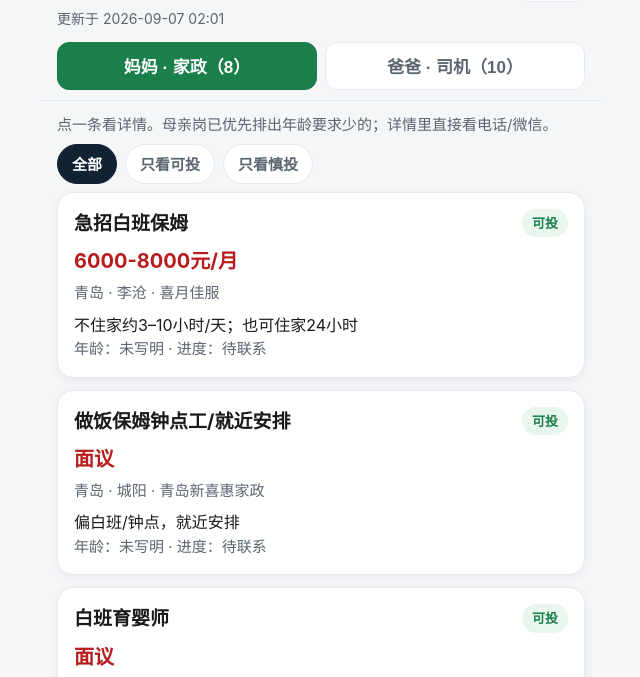
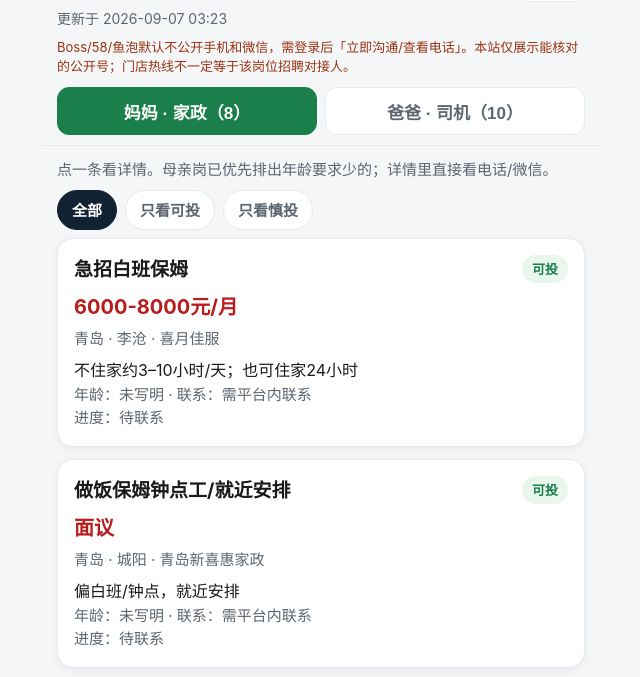
Before and after one commit to sanseng33/stuff-for-parent, a plain HTML site: page index.html in a window 1280 px wide. Shown: the part 60-737 px from the top of the page, without its empty margins (319-959 px from the left). Drawn offline with Linux system fonts and the light colour scheme.

Commit message:
fix: 标注联系方式可靠度，清理误导性公开电话

```diff
--- a/css/app.css
+++ b/css/app.css
@@ -149,3 +149,7 @@ h1 { margin: 0; font-size: 24px; font-weight: 700; letter-spacing: 0.02em; }
 .contact-title { font-size: 18px; font-weight: 700; margin-bottom: 10px; color: var(--primary); }
 .contact-row { padding: 8px 0; border-bottom: 1px solid #bbf7d0; }
 .contact-row:last-child { border-bottom: none; }
+
+.disclaimer { margin: 8px 0 0; color: #9a3412; font-size: 13px; line-height: 1.45; }
+.contact-warn { background: #fff7ed; border-color: #fdba74; }
+.contact-warn .contact-title { color: #c2410c; }
--- a/data/jobs.json
+++ b/data/jobs.json
@@ -1,5 +1,5 @@
 {
-  "updatedAt": "2026-09-07T10:01:46+08:00",
+  "updatedAt": "2026-09-07T11:23:43+08:00",
   "jobs": [
     {
       "id": "M01",
@@ -24,7 +24,11 @@
       "notes": "优先不住家",
       "wechat": "",
       "phoneAlt": "",
-      "ageFriendly": "优先"
+      "ageFriendly": "优先",
+      "contactReliability": "需平台内联系",
+      "contactNote": "公开页无电话/微信。2026-09-07 复查遇访问限制，请打开原链接登录确认是否仍招聘。",
+      "freshness": "2026-09-05采集；2026-09-07复查时 Boss 返回访问受限，未能确认是否仍在招",
+      "lastChecked": "2026-09-07"
     },
     {
       "id": "M02",
@@ -49,7 +53,11 @@
       "notes": "",
       "wechat": "",
       "phoneAlt": "",
-      "ageFriendly": "优先"
+      "ageFriendly": "优先",
+      "contactReliability": "需平台内联系",
+      "contactNote": "公开页无电话/微信。2026-09-07 复查遇访问限制，请打开原链接登录确认是否仍招聘。",
+      "freshness": "2026-09-05采集；2026-09-07复查时 Boss 返回访问受限，未能确认是否仍在招",
+      "lastChecked": "2026-09-07"
     },
     {
       "id": "M03",
@@ -65,8 +73,8 @@
       "schedule": "明确白班",
       "ageReq": "未写明",
       "contactName": "石经理/侯经理（安馨到家公开）",
-      "phone": "18669863178",
-      "phoneAlt": "17660670714",
+      "phone": "",
+      "phoneAlt": "",
       "contactHint": "公开门店电话；打时说明求职白班保姆，并确认是否同一主体",
       "url": "https://www.zhipin.com/job_detail/d2c1aa160b5c624a0nR-2d2-F1RX.html",
       "address": "黄岛",
@@ -74,7 +82,11 @@
       "status": "待联系",
       "notes": "若只做顾家不做育婴，沟通时说明",
       "wechat": "",
-      "ageFriendly": "优先"
+      "ageFriendly": "优先",
+      "contactReliability": "不可靠",
+      "contactNote": "号码来自网上「安馨到家」公开经理号，未证实等于该 Boss 岗位 HR。建议只用原网页立即沟通。",
+      "freshness": "2026-09-05采集",
+      "lastChecked": "2026-09-07"
     },
     {
       "id": "M04",
@@ -99,7 +111,11 @@
       "notes": "",
       "wechat": "",
       "phoneAlt": "",
-      "ageFriendly": "优先"
+      "ageFriendly": "优先",
+      "contactReliability": "需平台内联系",
+      "contactNote": "公开页无电话/微信。2026-09-07 复查遇访问限制，请打开原链接登录确认是否仍招聘。",
+      "freshness": "2026-09-05采集；2026-09-07复查时 Boss 返回访问受限，未能确认是否仍在招",
+      "lastChecked": "2026-09-07"
     },
     {
       "id": "M06",
@@ -124,7 +140,11 @@
       "notes": "",
       "wechat": "",
       "phoneAlt": "",
-      "ageFriendly": "优先"
+      "ageFriendly": "优先",
+      "contactReliability": "需平台内联系",
+      "contactNote": "公开页无电话/微信。2026-09-07 复查遇访问限制，请打开原链接登录确认是否仍招聘。",
+      "freshness": "2026-09-05采集；2026-09-07复查时 Boss 返回访问受限，未能确认是否仍在招",
+      "lastChecked": "2026-09-07"
     },
     {
       "id": "M07",
@@ -148,8 +168,12 @@
       "status": "待联系",
       "notes": "门店询单，不是单一职位",
       "wechat": "",
-      "phoneAlt": "",
-      "ageFriendly": "优先"
+      "phoneAlt": "18053200299",
+      "ageFriendly": "优先",
+      "contactReliability": "门店咨询热线",
+      "contactNote": "0532-80976000 为春宣咨询热线；另页可见 18053200299。非单一招聘岗位直连，且来源页很旧。",
+      "freshness": "来源页标注发布于2020-12-27，属门店长页非实时招聘帖",
+      "lastChecked": "2026-09-07"
     },
     {
       "id": "M05",
@@ -165,7 +189,7 @@
       "schedule": "明确钟点工",
       "ageReq": "部分订单写28–55岁，不符合「尽量不限年龄」",
       "contactName": "",
-      "phone": "4008861873",
+      "phone": "",
       "contactHint": "品牌服务热线；说明是求职不是加盟",
       "url": "https://www.zhipin.com/job_detail/5ca25c532da304a303193N21E1VT.html",
       "address": "吴中苏蠡路81号苏蠡商务大厦1501",
@@ -174,7 +198,11 @@
       "notes": " 因年龄限制降为慎投",
       "wechat": "",
       "phoneAlt": "",
-      "ageFriendly": "慎选"
+      "ageFriendly": "慎选",
+      "contactReliability": "不可靠",
+      "contactNote": "400 为品牌服务/加盟热线可能性大，不是岗位招聘专线。",
+      "freshness": "2026-09-05采集",
+      "lastChecked": "2026-09-07"
     },
     {
       "id": "M08",
@@ -199,7 +227,11 @@
       "notes": "招阿姨文案或写≤55，求职侧需确认年龄",
       "wechat": "",
       "phoneAlt": "",
-      "ageFriendly": "慎选"
+      "ageFriendly": "慎选",
+      "contactReliability": "需平台内联系",
+      "contactNote": "58 需登录或点查看电话；公开抓取常被验证码拦截。",
+      "freshness": "2026-09-05采集；2026-09-07复查遇验证码，未能确认是否仍在招",
+      "lastChecked": "2026-09-07"
     },
     {
       "id": "D01",
@@ -224,7 +256,11 @@
       "notes": "优先小车专职",
       "wechat": "",
       "phoneAlt": "",
-      "ageFriendly": "一般"
+      "ageFriendly": "一般",
+      "contactReliability": "需平台内联系",
+      "contactNote": "公开页无电话/微信。2026-09-07 复查遇访问限制，请打开原链接登录确认是否仍招聘。",
+      "freshness": "2026-09-05采集；2026-09-07复查时 Boss 返回访问受限，未能确认是否仍在招",
+      "lastChecked": "2026-09-07"
     },
     {
       "id": "D02",
@@ -249,7 +285,11 @@
       "notes": "",
       "wechat": "",
       "phoneAlt": "",
-      "ageFriendly": "一般"
+      "ageFriendly": "一般",
+      "contactReliability": "需平台内联系",
+      "contactNote": "公开页无电话/微信。2026-09-07 复查遇访问限制，请打开原链接登录确认是否仍招聘。",
+      "freshness": "2026-09-05采集；2026-09-07复查时 Boss 返回访问受限，未能确认是否仍在招",
+      "lastChecked": "2026-09-07"
     },
     {
       "id": "D03",
@@ -274,7 +314,11 @@
       "notes": "",
       "wechat": "",
       "phoneAlt": "",
-      "ageFriendly": "一般"
+      "ageFriendly": "一般",
+      "contactReliability": "需平台内联系",
+      "contactNote": "公开页无电话/微信。2026-09-07 复查遇访问限制，请打开原链接登录确认是否仍招聘。",
+      "freshness": "2026-09-05采集；2026-09-07复查时 Boss 返回访问受限，未能确认是否仍在招",
+      "lastChecked": "2026-09-07"
     },
     {
       "id": "D06",
@@ -299,7 +343,11 @@
       "notes": "灵活度高",
       "wechat": "",
       "phoneAlt": "",
-      "ageFriendly": "一般"
+      "ageFriendly": "一般",
+      "contactReliability": "需平台内联系",
+      "contactNote": "鱼泡公开页通常不显示手机，需登录后「打个电话/聊一聊」。",
+      "freshness": "2026-09-05采集；需登录鱼泡才能打个电话",
+      "lastChecked": "2026-09-07"
     },
     {
       "id": "D08",
@@ -324,7 +372,11 @@
       "notes": "",
       "wechat": "",
       "phoneAlt": "",
-      "ageFriendly": "一般"
+      "ageFriendly": "一般",
+      "contactReliability": "需平台内联系",
+      "contactNote": "鱼泡公开页通常不显示手机，需登录后「打个电话/聊一聊」。",
+      "freshness": "2026-09-05采集；需登录鱼泡才能打个电话",
+      "lastChecked": "2026-09-07"
     },
     {
       "id": "D10",
@@ -349,7 +401,11 @@
       "notes": "年龄写明覆盖55",
       "wechat": "",
       "phoneAlt": "",
-      "ageFriendly": "一般"
+      "ageFriendly": "一般",
+      "contactReliability": "需平台内联系",
+      "contactNote": "58 需登录或点查看电话；公开抓取常被验证码拦截。",
+      "freshness": "2026-09-05采集；2026-09-07复查遇验证码，未能确认是否仍在招",
+      "lastChecked": "2026-09-07"
     },
     {
       "id": "D11",
@@ -374,7 +430,11 @@
       "notes": "",
       "wechat": "",
       "phoneAlt": "",
-      "ageFriendly": "一般"
+      "ageFriendly": "一般",
+      "contactReliability": "需平台内联系",
+      "contactNote": "58 需登录或点查看电话；公开抓取常被验证码拦截。",
+      "freshness": "2026-09-05采集；2026-09-07复查遇验证码，未能确认是否仍在招",
+      "lastChecked": "2026-09-07"
     },
     {
       "id": "D13",
@@ -399,7 +459,11 @@
       "notes": "偏平台派单",
       "wechat": "",
       "phoneAlt": "",
-      "ageFriendly": "一般"
+      "ageFriendly": "一般",
+      "contactReliability": "需平台内联系",
+      "contactNote": "58 需登录或点查看电话；公开抓取常被验证码拦截。",
+      "freshness": "2026-09-05采集；2026-09-07复查遇验证码，未能确认是否仍在招",
+      "lastChecked": "2026-09-07"
     },
     {
       "id": "D15",
@@ -424,7 +488,11 @@
       "notes": "",
       "wechat": "",
       "phoneAlt": "",
-      "ageFriendly": "一般"
+      "ageFriendly": "一般",
+      "contactReliability": "需平台内联系",
+      "contactNote": "58 需登录或点查看电话；公开抓取常被验证码拦截。",
+      "freshness": "2026-09-05采集；2026-09-07复查遇验证码，未能确认是否仍在招",
+      "lastChecked": "2026-09-07"
     },
     {
       "id": "D07",
@@ -449,7 +517,12 @@
       "notes": "与「尽量不固定」冲突，作备选",
       "wechat": "",
       "phoneAlt": "",
-      "ageFriendly": "一般"
+      "ageFriendly": "一般",
+      "contactReliability": "需平台内联系",
+      "contactNote": "鱼泡公开页通常不显示手机，需登录后「打个电话/聊一聊」。",
+      "freshness": "2026-09-05采集；需登录鱼泡才能打个电话",
+      "lastChecked": "2026-09-07"
     }
-  ]
+  ],
+  "contactDisclaimer": "Boss/58/鱼泡默认不公开手机和微信，需登录后「立即沟通/查看电话」。本站仅展示能核对的公开号；门店热线不一定等于该岗位招聘对接人。"
 }
--- a/index.html
+++ b/index.html
@@ -19,6 +19,7 @@
         <button type="button" id="btnRefresh" class="btn-ghost" aria-label="刷新">刷新</button>
       </div>
       <p id="updatedAt" class="meta">正在加载…</p>
+      <p id="disclaimer" class="disclaimer" hidden></p>
       <nav id="tabs" class="tabs" hidden>
         <button type="button" data-tab="mom" class="tab active">妈妈 · 家政</button>
         <button type="button" data-tab="dad" class="tab">爸爸 · 司机</button>
--- a/js/app.js
+++ b/js/app.js
@@ -66,7 +66,13 @@
       const data = await res.json();
       state.jobs = Array.isArray(data.jobs) ? data.jobs : [];
       state.updatedAt = data.updatedAt || "";
+      state.contactDisclaimer = data.contactDisclaimer || "";
       updatedAtEl.textContent = formatUpdated(state.updatedAt);
+      const disc = document.getElementById("disclaimer");
+      if (disc) {
+        disc.textContent = state.contactDisclaimer || "";
+        disc.hidden = !state.contactDisclaimer;
+      }
       tabsEl.hidden = false;
       render();
     } catch (e) {
@@ -117,7 +123,8 @@
           <p class="card-salary">${escapeHtml(j.salary || "薪资面议")}</p>
           <p class="card-sub">${escapeHtml(place)} · ${escapeHtml(j.company || "")}</p>
           <p class="card-line">${escapeHtml(line)}</p>
-          <p class="card-sub">年龄：${escapeHtml(j.ageReq || "未写明")} · 进度：${escapeHtml(getStatus(j))}</p>
+          <p class="card-sub">年龄：${escapeHtml(j.ageReq || "未写明")} · 联系：${escapeHtml(j.contactReliability || "未知")}</p>
+          <p class="card-sub">进度：${escapeHtml(getStatus(j))}</p>
         </button>`;
     }).join("");
   }
@@ -223,20 +230,25 @@
 
   function renderContacts(job) {
     const phones = [job.phone, job.phoneAlt].filter(Boolean);
+    const rel = job.contactReliability || "未知";
     const rows = [];
+    rows.push(["可靠度", rel]);
     if (job.contactName) rows.push(["联系人", job.contactName]);
     if (phones.length) rows.push(["电话", phones.map(formatPhone).join(" / ")]);
     if (job.wechat) rows.push(["微信", job.wechat]);
-    if (job.contactHint) rows.push(["其他联系方式", job.contactHint]);
-    if (!rows.length) {
-      return `<div class="contact-box"><div class="contact-title">联系方式</div><p class="v">岗位页暂未公开电话/微信，请用下方「打开原网页」在 Boss/58/鱼泡里点立即沟通或查看电话。</p></div>`;
-    }
-    const tel = phones[0] ? phoneHref(phones[0]) : "";
-    return `<div class="contact-box">
+    if (job.contactHint) rows.push(["平台入口", job.contactHint]);
+    if (job.contactNote) rows.push(["说明", job.contactNote]);
+    if (job.freshness) rows.push(["信息时效", job.freshness]);
+    const warn = (rel === "不可靠" || rel === "门店咨询热线");
+    const empty = !phones.length && !job.wechat;
+    const tel = (!warn && phones[0]) ? phoneHref(phones[0]) : "";
+    return `<div class="contact-box${warn ? " contact-warn" : ""}">
       <div class="contact-title">联系方式</div>
       ${rows.map(([k,v]) => `<div class="contact-row"><span class="k">${escapeHtml(k)}</span><span class="v">${escapeHtml(v)}</span></div>`).join("")}
+      ${empty ? `<p class="v" style="margin-top:8px">没有可公开的直连电话/微信。请用下方按钮打开原网页，登录后点「立即沟通」或「查看电话」。</p>` : ""}
+      ${warn ? `<p class="v" style="margin-top:8px;color:#9a3412">此号码可能不是该岗位招聘对接人，请优先走原网页沟通。</p>` : ""}
       ${tel ? `<a class="btn-primary" style="margin-top:12px;display:block;text-align:center;line-height:48px;text-decoration:none" href="${tel}">拨打 ${escapeHtml(formatPhone(phones[0]))}</a>` : ""}
-      ${job.wechat ? `<button type="button" class="btn-secondary" style="margin-top:10px" id="btnCopyWechat">复制微信号</button>` : ""}
+      ${(!warn && job.wechat) ? `<button type="button" class="btn-secondary" style="margin-top:10px" id="btnCopyWechat">复制微信号</button>` : ""}
     </div>`;
   }
 
```
